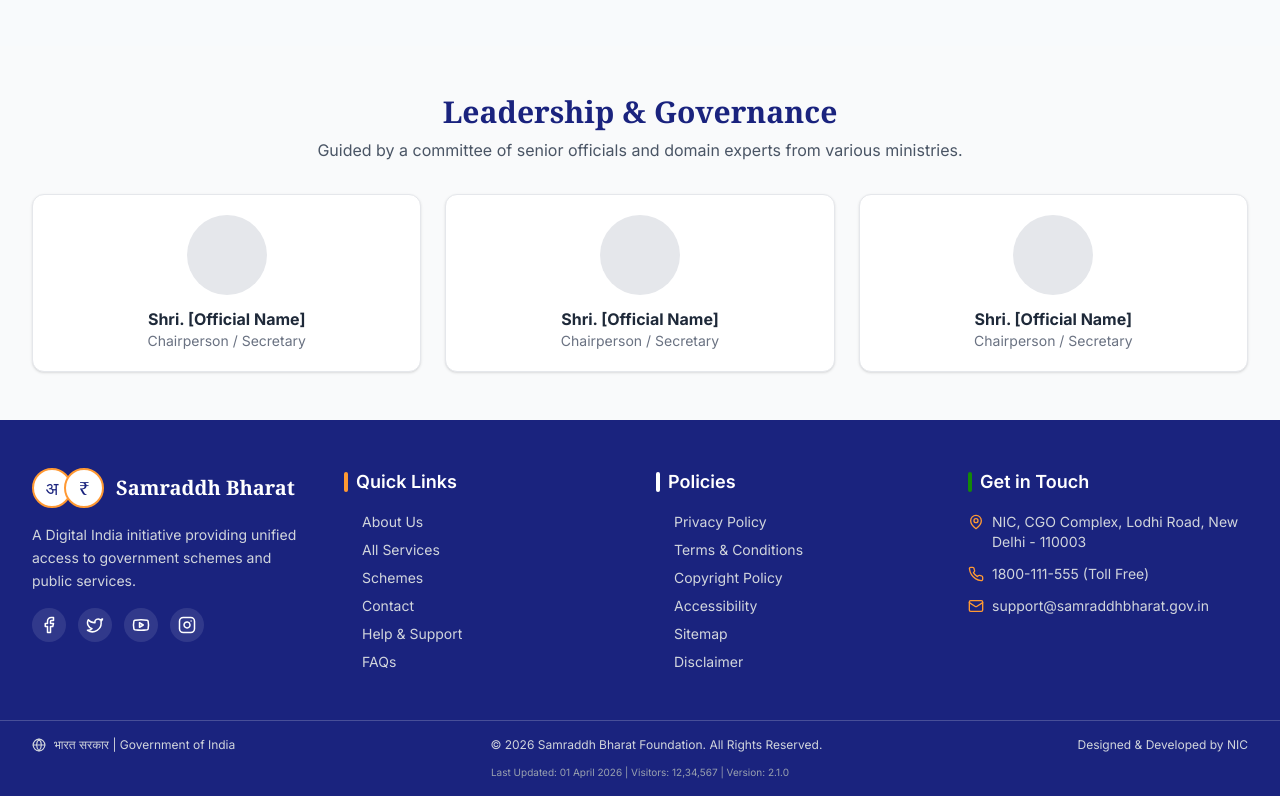
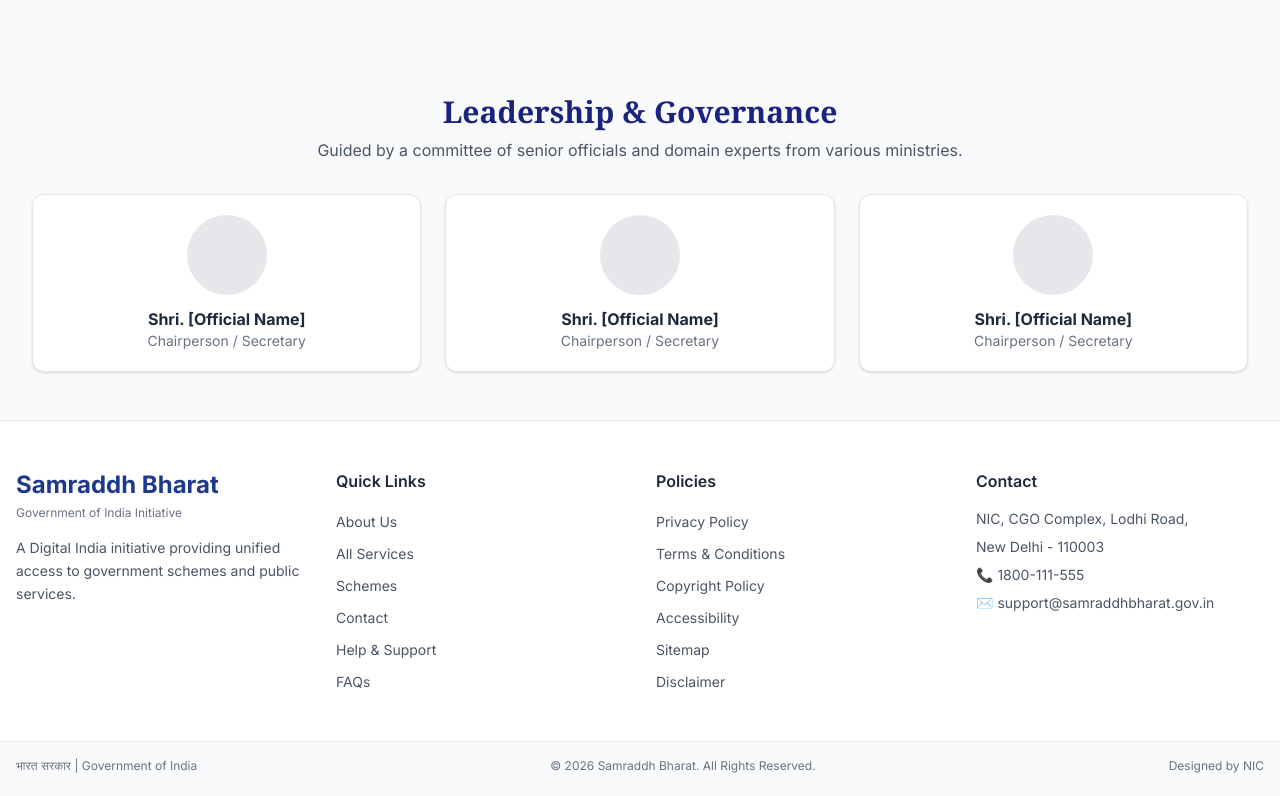
Before and after one commit to shiv90154/Ngo-Frontend, a Next.js app: page /about in a window 1280 px wide. Shown: the part 1229-2025 px from the top of the page. Built offline with nearby package versions, Linux system fonts and the light colour scheme.

Commit message:
proper final touch

```diff
--- a/components/Footer.tsx
+++ b/components/Footer.tsx
@@ -1,141 +1,85 @@
+"use client";
+
 import Link from "next/link";
-import { Facebook, Twitter, Youtube, Instagram, MapPin, Phone, Mail, Globe, ChevronRight } from "lucide-react";
+import { useState, useEffect } from "react";
+import { ArrowUp } from "lucide-react";
 
 const Footer = () => {
-  return (
-    <footer className="bg-[#1a237e] text-white mt-auto">
-      {/* Main Footer Content */}
-      <div className="max-w-7xl mx-auto px-4 sm:px-6 lg:px-8 py-12">
-        <div className="grid grid-cols-1 md:grid-cols-2 lg:grid-cols-4 gap-8">
-          {/* Column 1: About & Emblem */}
+  const [showScrollTop, setShowScrollTop] = useState(false);
+
+  useEffect(() => {
+    const handleScroll = () => setShowScrollTop(window.scrollY > 300);
+    window.addEventListener("scroll", handleScroll);
+    return () => window.removeEventListener("scroll", handleScroll);
+  }, []);
+
+  const quickLinks = ["About Us", "All Services", "Schemes", "Contact", "Help & Support", "FAQs"];
+  const policyLinks = ["Privacy Policy", "Terms & Conditions", "Copyright Policy", "Accessibility", "Sitemap", "Disclaimer"];
+
+  const LinkList = ({ title, links }) => (
     <div>
-            <div className="flex items-center gap-3 mb-4">
-              <div className="flex items-center">
-                <div className="w-10 h-10 bg-white rounded-full flex items-center justify-center border-2 border-[#FF9933]">
-                  <span className="text-[#1a237e] text-lg font-serif">अ</span>
-                </div>
-                <div className="w-10 h-10 bg-white rounded-full flex items-center justify-center border-2 border-[#FF9933] -ml-2">
-                  <span className="text-[#1a237e] text-lg font-serif">₹</span>
-                </div>
-              </div>
-              <span className="text-xl font-bold font-serif">Samraddh Bharat</span>
-            </div>
-            <p className="text-sm text-gray-300 mb-4 leading-relaxed">
-              A Digital India initiative providing unified access to government schemes and public services.
-            </p>
-            <div className="flex space-x-3">
-              <a href="#" className="bg-white/10 hover:bg-[#FF9933] p-2 rounded-full transition">
-                <Facebook size={18} />
-              </a>
-              <a href="#" className="bg-white/10 hover:bg-[#FF9933] p-2 rounded-full transition">
-                <Twitter size={18} />
-              </a>
-              <a href="#" className="bg-white/10 hover:bg-[#FF9933] p-2 rounded-full transition">
-                <Youtube size={18} />
-              </a>
-              <a href="#" className="bg-white/10 hover:bg-[#FF9933] p-2 rounded-full transition">
-                <Instagram size={18} />
-              </a>
-            </div>
-          </div>
-
-          {/* Column 2: Quick Links */}
-          <div>
-            <h3 className="text-lg font-semibold mb-4 flex items-center gap-2">
-              <span className="w-1 h-5 bg-[#FF9933] rounded-full"></span>
-              Quick Links
-            </h3>
+      <h3 className="font-semibold text-gray-800 mb-4">{title}</h3>
       <ul className="space-y-2">
-              {["About Us", "All Services", "Schemes", "Contact", "Help & Support", "FAQs"].map((item) => (
+        {links.map(item => (
           <li key={item}>
-                  <Link
-                    href={`/${item.toLowerCase().replace(/\s+/g, "-")}`}
-                    className="text-sm text-gray-300 hover:text-white transition flex items-center gap-1 group"
-                  >
-                    <ChevronRight size={14} className="opacity-0 group-hover:opacity-100 transition" />
+            <Link href={`/${item.toLowerCase().replace(/\s+/g, "-")}`} className="text-sm text-gray-600 hover:text-blue-600">
               {item}
             </Link>
           </li>
         ))}
       </ul>
     </div>
+  );
 
-          {/* Column 3: Policies & Legal */}
+  return (
+    <footer className="bg-white text-gray-700 border-t border-gray-200">
+      <div className="max-w-7xl mx-auto px-4 py-12">
+        <div className="grid grid-cols-1 md:grid-cols-2 lg:grid-cols-4 gap-8">
+
+          {/* Brand */}
           <div>
-            <h3 className="text-lg font-semibold mb-4 flex items-center gap-2">
-              <span className="w-1 h-5 bg-white rounded-full"></span>
-              Policies
-            </h3>
-            <ul className="space-y-2">
-              {[
-                "Privacy Policy",
-                "Terms & Conditions",
-                "Copyright Policy",
-                "Accessibility",
-                "Sitemap",
-                "Disclaimer",
-              ].map((item) => (
-                <li key={item}>
-                  <Link
-                    href={`/${item.toLowerCase().replace(/\s+/g, "-")}`}
-                    className="text-sm text-gray-300 hover:text-white transition flex items-center gap-1 group"
-                  >
-                    <ChevronRight size={14} className="opacity-0 group-hover:opacity-100 transition" />
-                    {item}
-                  </Link>
-                </li>
-              ))}
-            </ul>
+            <h2 className="text-2xl font-bold text-blue-900">Samraddh Bharat</h2>
+            <p className="text-xs text-gray-500 mt-1">Government of India Initiative</p>
+            <p className="text-sm text-gray-600 mt-4 leading-relaxed">
+              A Digital India initiative providing unified access to government schemes and public services.
+            </p>
           </div>
 
-          {/* Column 4: Contact & Newsletter */}
+          <LinkList title="Quick Links" links={quickLinks} />
+          <LinkList title="Policies" links={policyLinks} />
+
+          {/* Contact */}
           <div>
-            <h3 className="text-lg font-semibold mb-4 flex items-center gap-2">
-              <span className="w-1 h-5 bg-[#138808] rounded-full"></span>
-              Get in Touch
-            </h3>
-            <ul className="space-y-3 text-sm text-gray-300 mb-4">
-              <li className="flex items-start gap-2">
-                <MapPin size={16} className="mt-0.5 flex-shrink-0 text-[#FF9933]" />
-                <span>NIC, CGO Complex, Lodhi Road, New Delhi - 110003</span>
-              </li>
-              <li className="flex items-center gap-2">
-                <Phone size={16} className="text-[#FF9933]" />
-                <span>1800-111-555 (Toll Free)</span>
-              </li>
-              <li className="flex items-center gap-2">
-                <Mail size={16} className="text-[#FF9933]" />
-                <span>support@samraddhbharat.gov.in</span>
-              </li>
-            </ul>
-            {/* Newsletter (static) */}
-            <div>
-
-
-
-
+            <h3 className="font-semibold text-gray-800 mb-4">Contact</h3>
+            <div className="space-y-2 text-sm text-gray-600">
+              <p>NIC, CGO Complex, Lodhi Road,</p>
+              <p>New Delhi - 110003</p>
+              <p className="mt-2">📞 1800-111-555</p>
+              <p>✉️ support@samraddhbharat.gov.in</p>
             </div>
           </div>
         </div>
       </div>
 
       {/* Bottom Bar */}
-      <div className="border-t border-white/20">
-        <div className="max-w-7xl mx-auto px-4 sm:px-6 lg:px-8 py-4">
-          <div className="flex flex-col md:flex-row justify-between items-center text-xs text-gray-300">
-            <div className="flex items-center gap-2 mb-2 md:mb-0">
-              <Globe size={14} />
+      <div className="border-t border-gray-200 bg-gray-50">
+        <div className="max-w-7xl mx-auto px-4 py-4">
+          <div className="flex flex-col md:flex-row justify-between items-center gap-2 text-xs text-gray-500">
             <span>भारत सरकार | Government of India</span>
-            </div>
-            <p>© {new Date().getFullYear()} Samraddh Bharat Foundation. All Rights Reserved.</p>
-            <p className="hidden md:block">Designed & Developed by NIC</p>
-          </div>
-          <div className="text-center mt-3 text-[10px] text-gray-400">
-            <p>Last Updated: 01 April 2026 | Visitors: 12,34,567 | Version: 2.1.0</p>
+            <span>© {new Date().getFullYear()} Samraddh Bharat. All Rights Reserved.</span>
+            <span>Designed by NIC</span>
           </div>
         </div>
       </div>
+
+      {/* Scroll to Top */}
+      {showScrollTop && (
+        <button onClick={() => window.scrollTo({ top: 0, behavior: "smooth" })} className="fixed bottom-6 right-6 bg-blue-600 text-white p-3 rounded-full shadow-lg hover:bg-blue-700 transition-all">
+          <ArrowUp size={20} />
+        </button>
+      )}
     </footer>
   );
 };
+
 export default Footer;
--- a/components/Header.tsx
+++ b/components/Header.tsx
@@ -35,9 +35,10 @@
           <div className="flex justify-between items-center h-16 md:h-20">
             {/* Logo */}
             <Link href="/" className="flex items-center gap-3">
-              <div className="relative w-10 h-10 md:w-12 md:h-12 flex-shrink-0">
+              <div className="relative w-20 h-30 md:w-12 md:h-12 flex-shrink-0">
                 <Image
-                  src="/https://www.samruddhabharat.in/images/Samruddha%20Bharat%20logo-01.png"
+                  src="/logo.png"
+
                   alt="Samraddh Bharat Logo"
                   fill
                   className="object-contain"
@@ -46,7 +47,7 @@
               </div>
               <div className="ml-1">
                 <h1 className="text-lg md:text-xl font-bold text-[#1a237e] font-serif leading-tight">
-                  Samraddh Bharat
+                  SAMRADDH BHARAT
                 </h1>
                 <p className="text-[8px] md:text-[10px] text-gray-500 leading-tight">
                   डिजिटल इंडिया - एकीकृत सेवा पोर्टल
```
Also changed, not shown: app/page.tsx (+95 -45 lines), 1 other file (tests, documents, lock files or other folders). Lines whose indentation alone changed are shown as unchanged.
